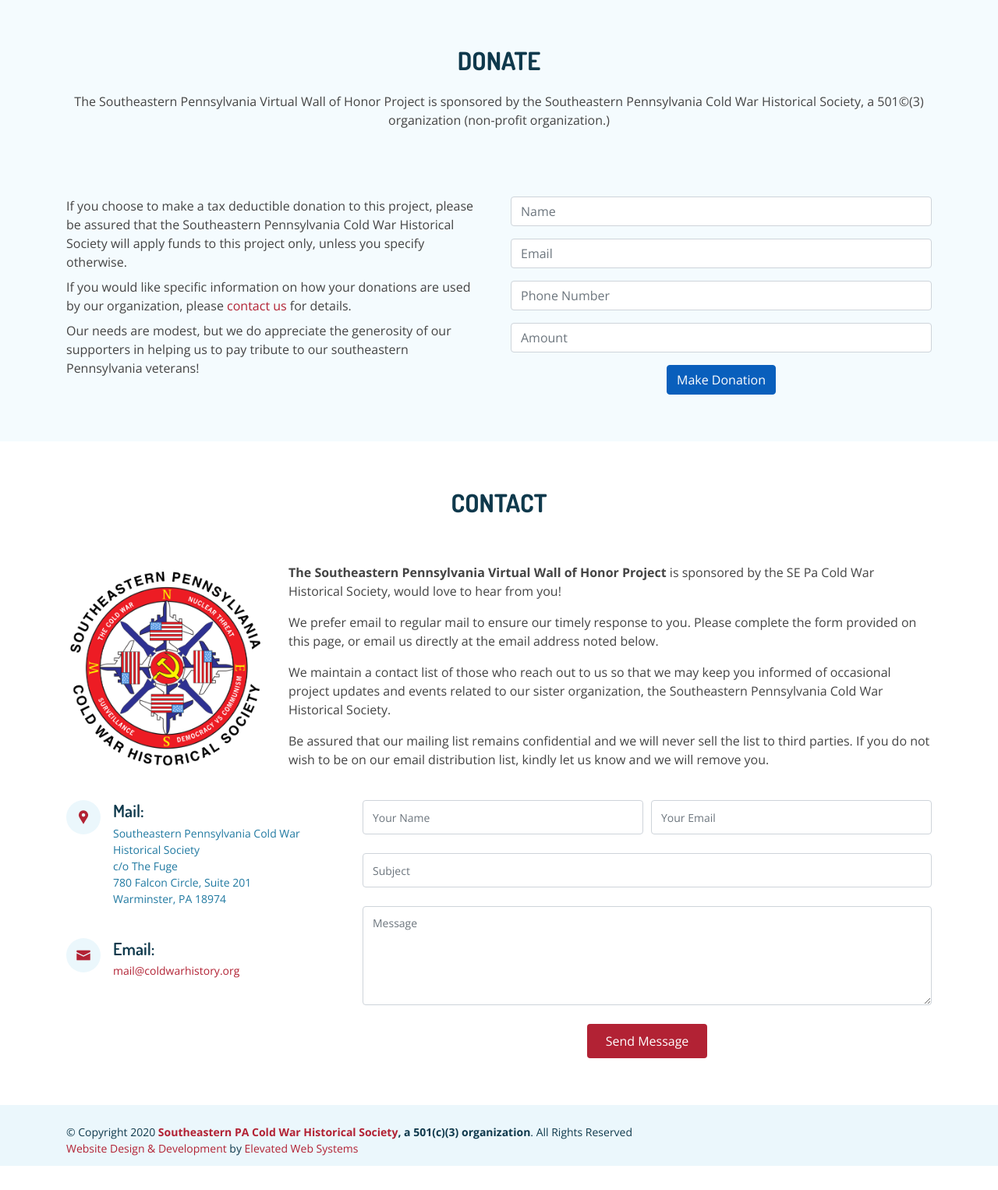
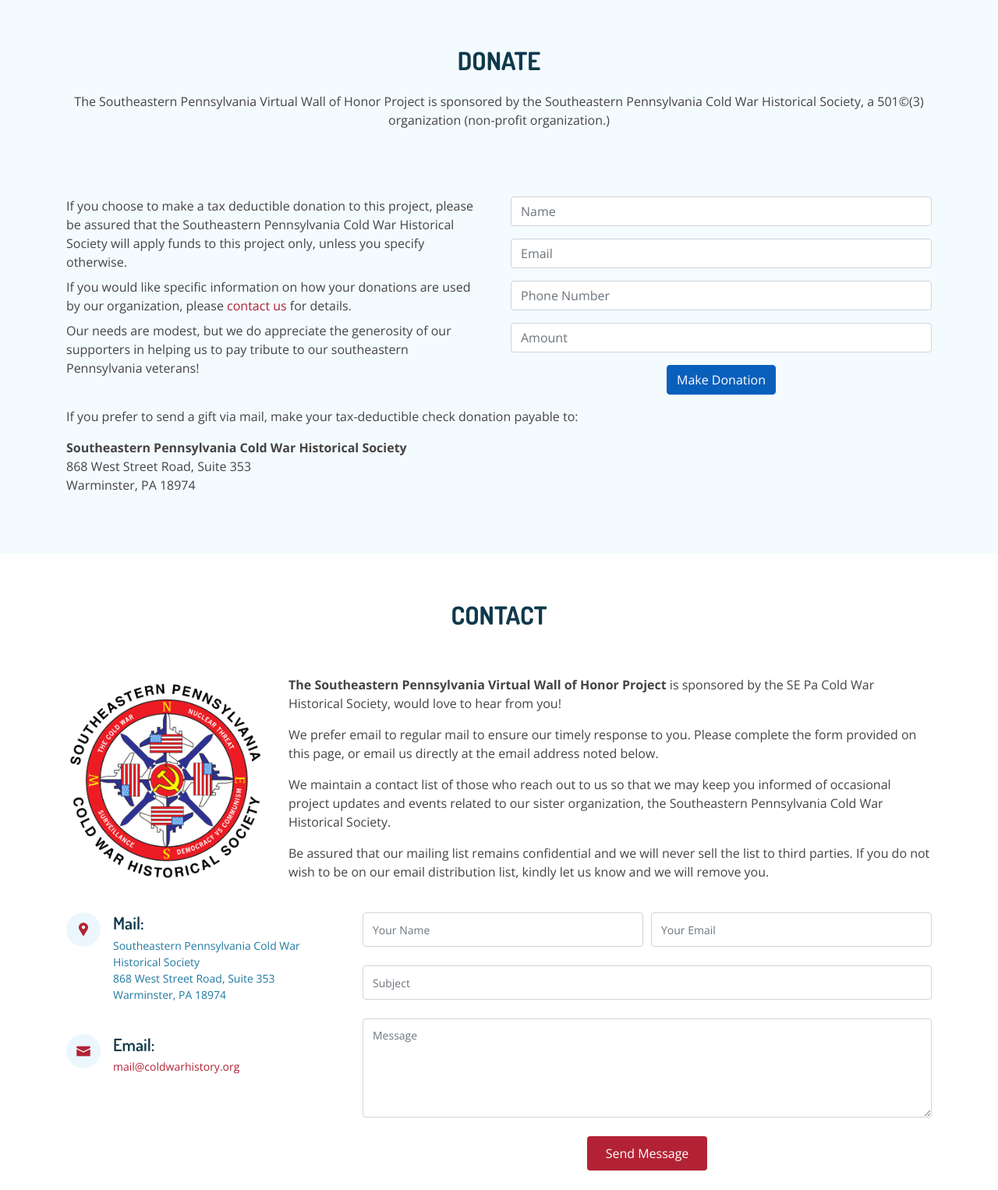
Before and after one commit to jtangir87/vetwallofhonor, a Django app: template templates/home.html in a window 1280 px wide. Shown: the part 1135-2661 px from the top of the page at 78% size. Before the commit the page ends 2630 px from the top, so only its background shows below. Run offline with Django 3.2, Linux system fonts and the light colour scheme; the template is opened without the code that fills it: values that come from a table or form of the project are taken from there, others are empty; parts of the project's set-up code (start-up, migrations or seed data) failed here and were passed over; some libraries are stand-ins or nearby versions.

Commit message:
update address to new UPS box

```diff
--- a/templates/home.html
+++ b/templates/home.html
@@ -206,6 +206,12 @@
 
             </form>
           </div>
+          <div class="col-12 mt-3">
+            <p>If you prefer to send a gift via mail, make your tax-deductible check donation payable to:</p>
+            <p><strong>Southeastern Pennsylvania Cold War Historical Society</strong><br>
+            868 West Street Road, Suite 353<br>
+            Warminster, PA 18974</p>
+          </div>
 
         </div>
 
@@ -241,8 +247,7 @@
                 <i class="icofont-google-map"></i>
                 <h4>Mail:</h4>
                 <p>Southeastern Pennsylvania Cold War Historical Society<br>
-                  c/o The Fuge<br>
-                  780 Falcon Circle, Suite 201<br>
+                  868 West Street Road, Suite 353<br>
                   Warminster, PA 18974<br>
                 </p>
               </div>
```
